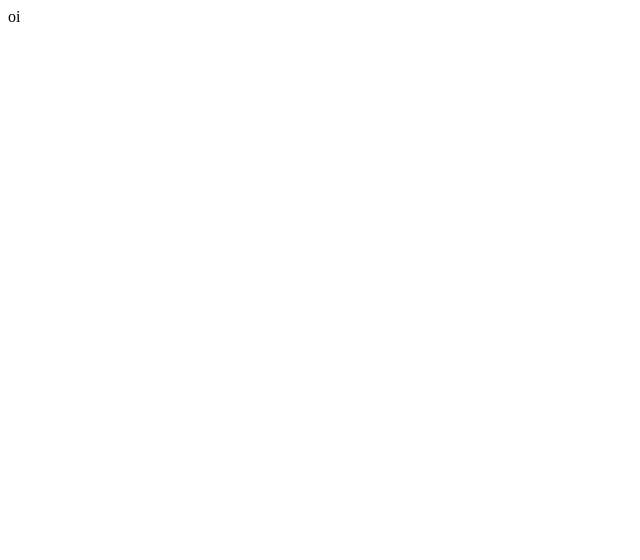
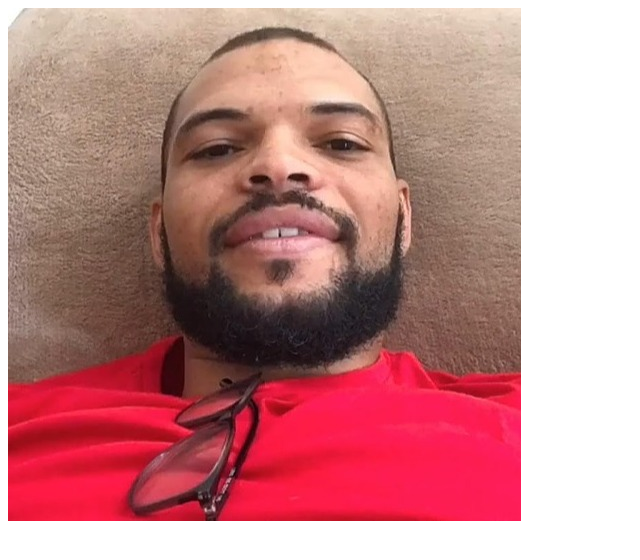
Before and after one commit to lailson/linktree, a plain HTML site: page index.html in a window 1280 px wide. Shown: the whole page, without its empty margins (0-640 px from the left). Drawn offline with Linux system fonts and the light colour scheme.

Commit message:
adicionando imagem à pagina

```diff
--- a/index.html
+++ b/index.html
@@ -7,6 +7,6 @@
   <title>@fgsantos | linktree</title>
 </head>
 <body>
-  oi
+  <img src="./img/fgsantos.jpg" alt="@fgsantos">
 </body>
 </html>
```
Also changed, not shown: img/fgsantos.jpg (added).
